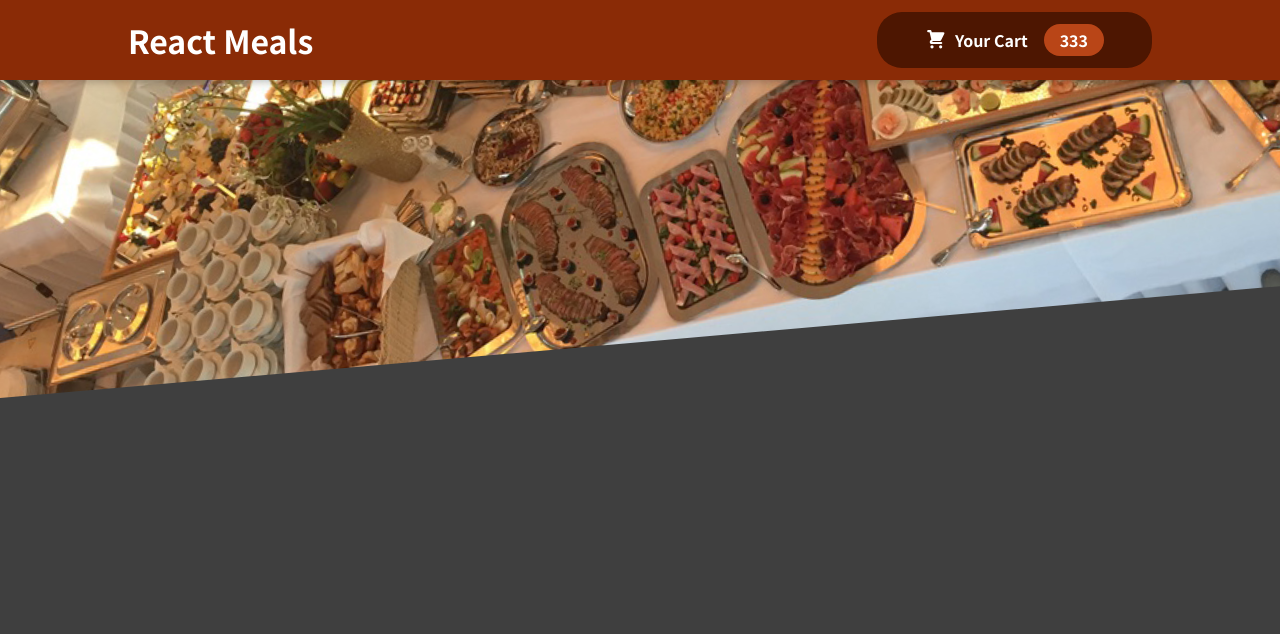
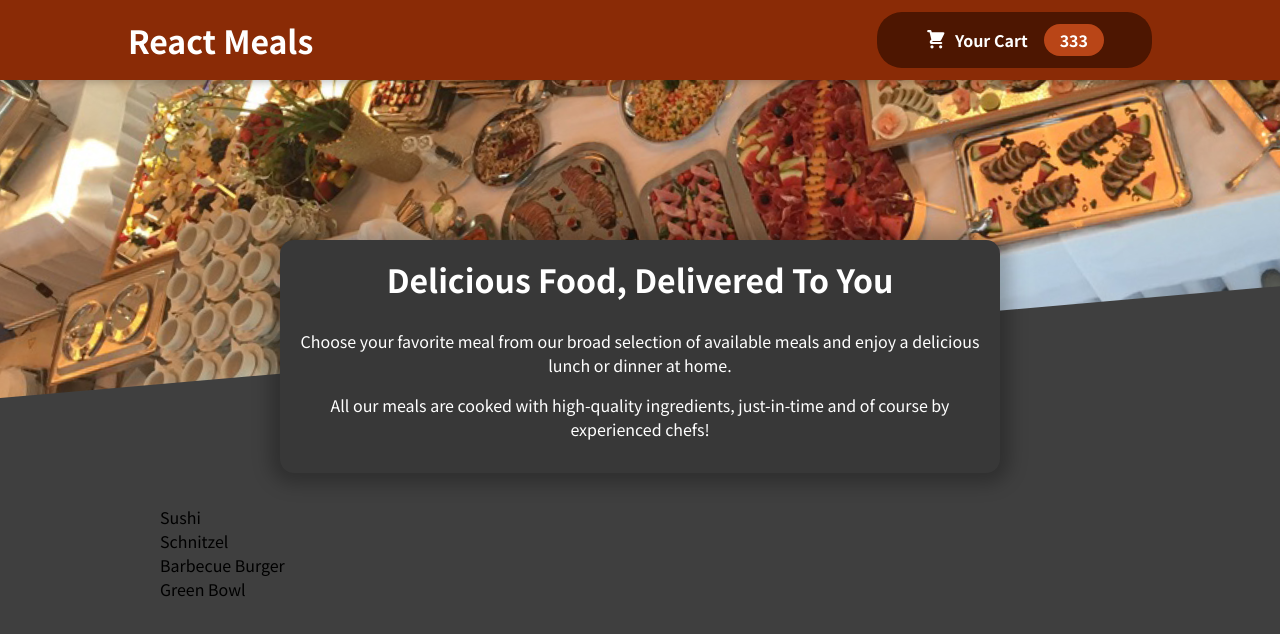
Before and after one commit to davidhay/react-course-module11, a React (Create React App) app: page / in a window 1280 px wide. Shown: the top 634 px of the page. Built offline with nearby package versions, Linux system fonts and the light colour scheme.

Commit message:
post lesson 134

```diff
--- a/src/App.js
+++ b/src/App.js
@@ -1,9 +1,14 @@
 import React from "react";
 import Header from "./components/Layout/Header";
+import Meals from "./components/Meals/Meals";
+
 function App() {
   return (
     <React.Fragment>
       <Header />
+      <main>
+        <Meals />
+      </main>
     </React.Fragment>
   );
 }
--- /dev/null
+++ b/src/components/Meals/AvailableMeals.js
@@ -0,0 +1,40 @@
+import React from "react";
+import classes from "./AvailableMeals.module.css";
+
+const DUMMY_MEALS = [
+  {
+    id: "m1",
+    name: "Sushi",
+    description: "Finest fish and veggies",
+    price: 22.99,
+  },
+  {
+    id: "m2",
+    name: "Schnitzel",
+    description: "A german specialty!",
+    price: 16.5,
+  },
+  {
+    id: "m3",
+    name: "Barbecue Burger",
+    description: "American, raw, meaty",
+    price: 12.99,
+  },
+  {
+    id: "m4",
+    name: "Green Bowl",
+    description: "Healthy...and green...",
+    price: 18.99,
+  },
+];
+
+const AvailableMeals = (props) => {
+  //temp
+  const mealsList = DUMMY_MEALS.map((meal) => <li>{meal.name}</li>);
+  return (
+    <section className={classes.meals}>
+      <ul>{mealsList}</ul>
+    </section>
+  );
+};
+export default AvailableMeals;
--- /dev/null
+++ b/src/components/Meals/AvailableMeals.module.css
@@ -0,0 +1,24 @@
+.meals {
+    max-width: 60rem;
+    width: 90%;
+    margin: 2rem auto;
+    animation: meals-appear 1s ease-out forwards;
+  }
+
+  .meals ul {
+    list-style: none;
+    margin: 0;
+    padding: 0;
+  }
+
+  @keyframes meals-appear {
+    from {
+      opacity: 0;
+      transform: translateY(3rem);
+    }
+
+    to {
+      opacity: 1;
+      transform: translateY(0);
+    }
+  }
--- /dev/null
+++ b/src/components/Meals/Meals.js
@@ -0,0 +1,13 @@
+import React from "react";
+import MealsSummary from "./MealsSummary";
+import AvailableMeals from "./AvailableMeals";
+
+const Meals = (props) => {
+  return (
+    <React.Fragment>
+      <MealsSummary />
+      <AvailableMeals />
+    </React.Fragment>
+  );
+};
+export default Meals;
--- /dev/null
+++ b/src/components/Meals/MealsSummary.js
@@ -0,0 +1,18 @@
+import classes from "./MealsSummary.module.css";
+
+const MealsSummary = () => {
+  return (
+    <section className={classes.summary}>
+      <h2>Delicious Food, Delivered To You</h2>
+      <p>
+        Choose your favorite meal from our broad selection of available meals
+        and enjoy a delicious lunch or dinner at home.
+      </p>
+      <p>
+        All our meals are cooked with high-quality ingredients, just-in-time and
+        of course by experienced chefs!
+      </p>
+    </section>
+  );
+};
+export default MealsSummary;
--- /dev/null
+++ b/src/components/Meals/MealsSummary.module.css
@@ -0,0 +1,18 @@
+.summary {
+    text-align: center;
+    max-width: 45rem;
+    width: 90%;
+    margin: auto;
+    margin-top: -10rem;
+    position: relative;
+    background-color: #383838;
+    color: white;
+    border-radius: 14px;
+    padding: 1rem;
+    box-shadow: 0 1px 18px 10px rgba(0, 0, 0, 0.25);
+  }
+
+  .summary h2 {
+    font-size: 2rem;
+    margin-top: 0;
+  }
```
